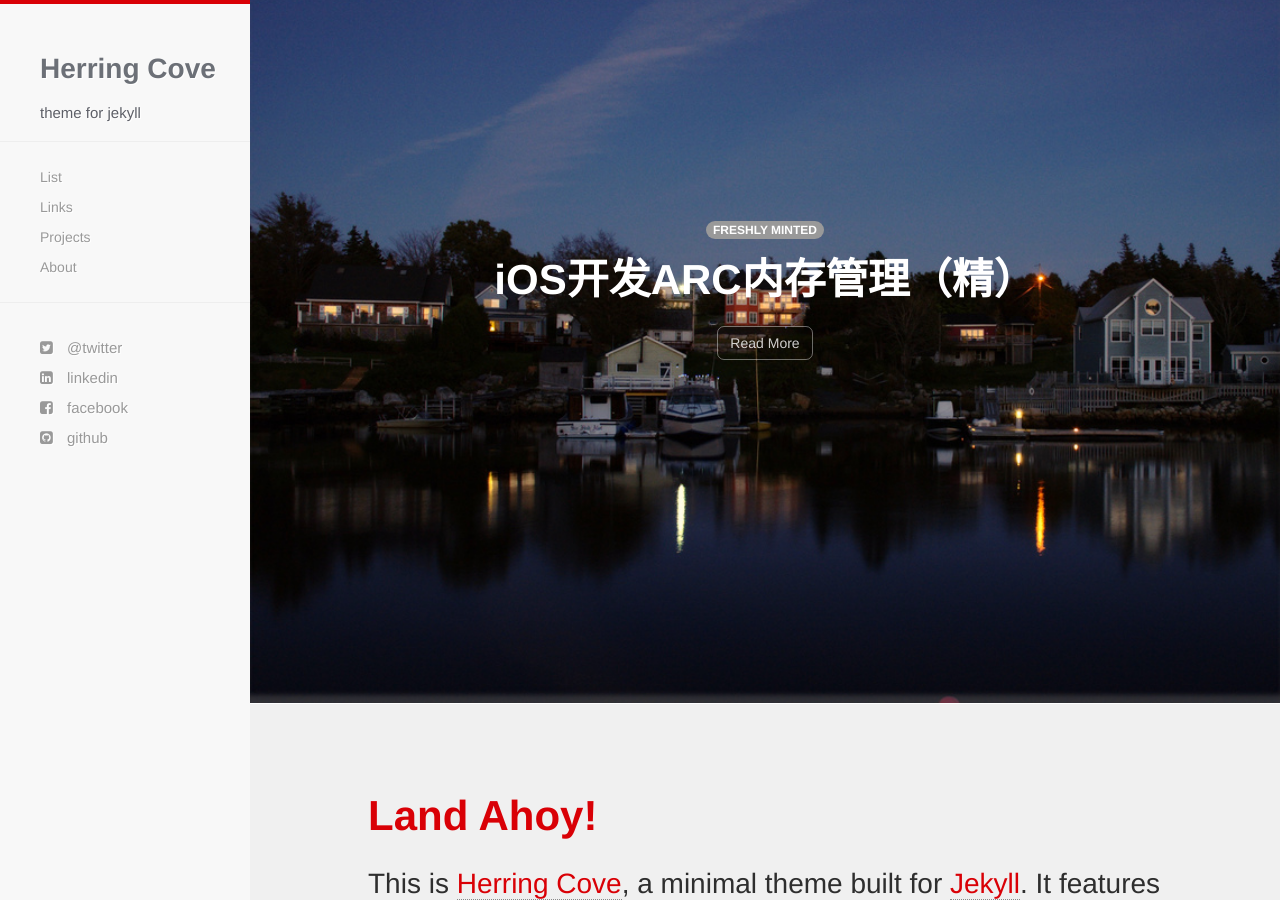
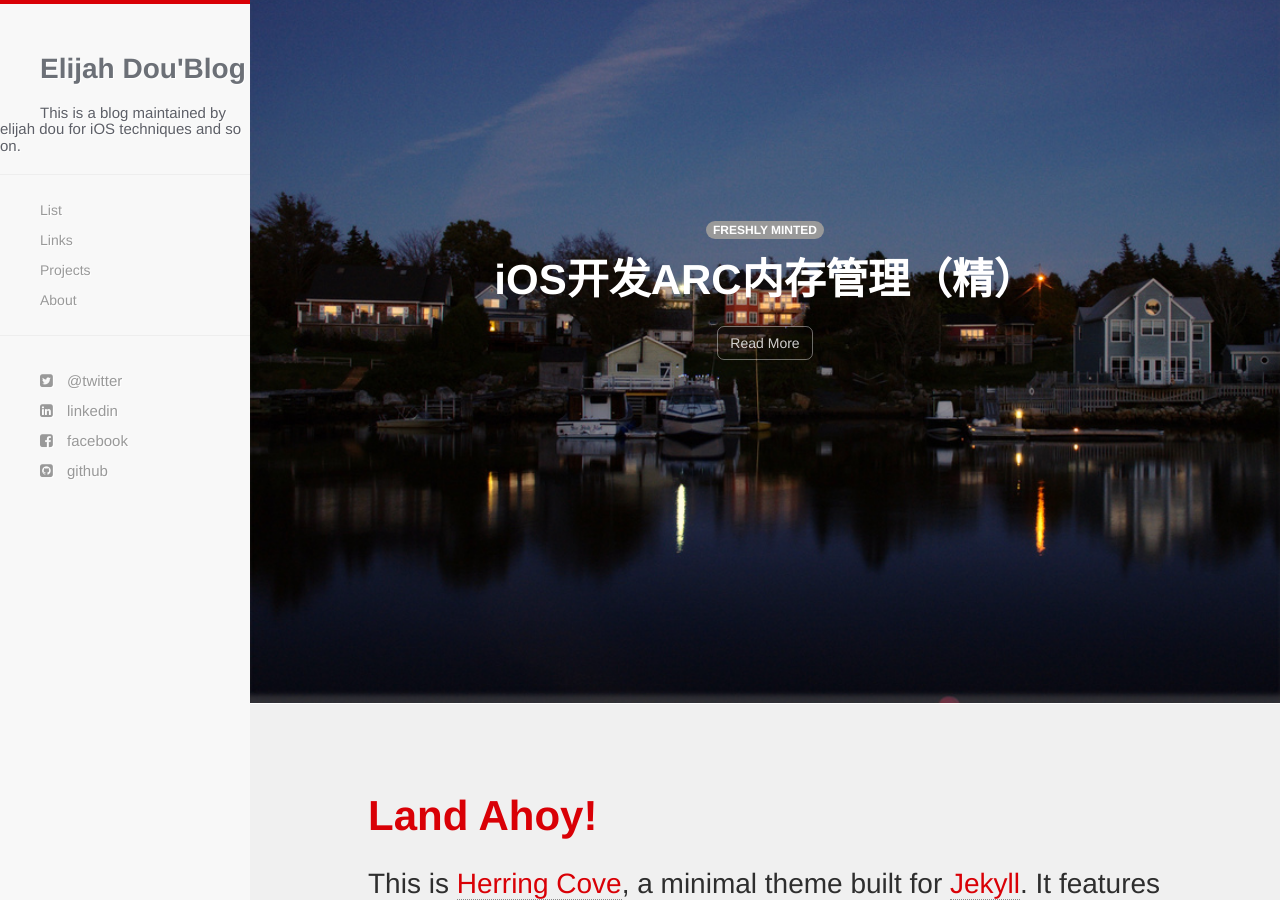
Before and after one commit to elijahDou/elijahDou.github.io, a Jekyll site: the page built from index.html, in a window 1280 px wide and 900 px high. Built offline with Jekyll 4.4.1, drawn with Linux system fonts in a browser that asks for light colours; nearby versions of some CDN libraries; Markdown is read by kramdown in place of the engine named in the settings; some of the changed text lies outside the part shown.

Commit message:
modify config file

```diff
--- a/_config.yml
+++ b/_config.yml
@@ -1,14 +1,14 @@
-name: Herring Cove
-author: Herring Cove
-baseurl: /herring-cove
-description: theme for jekyll
-github: http://www.github.com/arnp
+name: Elijah Dou'Blog
+author: Elijah Dou
+baseurl: /blog
+description: This is a blog maintained by elijah dou for iOS techniques and so on.
+github: https://github.com/elijahdou
 twitter: http://www.twitter.com/
 facebook: http://www.facebook.com
 linkedin: http://www.linkedin.com
-email: rnpatel[at]me.com
+email: elijahdou@gmail.com
 location: 42°2'16"N   70°12'47"W
-disqus: diqus-username
+disqus: elijahdou
 
 ##Make sure to edit the above fields, especially for disqus.
 
@@ -29,3 +29,19 @@ defaults:
       type: "posts"
     values:
       layout: "post"
+
+# setting for analytics helper
+#analytics :
+#  provider : google
+#  google :
+#      tracking_id : 'UA-64460072-1'
+analytics:
+    provider: custom
+
+# 多说评论
+comments :
+  provider : duoshuo
+  duoshuo :
+    short_name : elijahdou
+  disqus :
+      short_name : elijahdou
```
